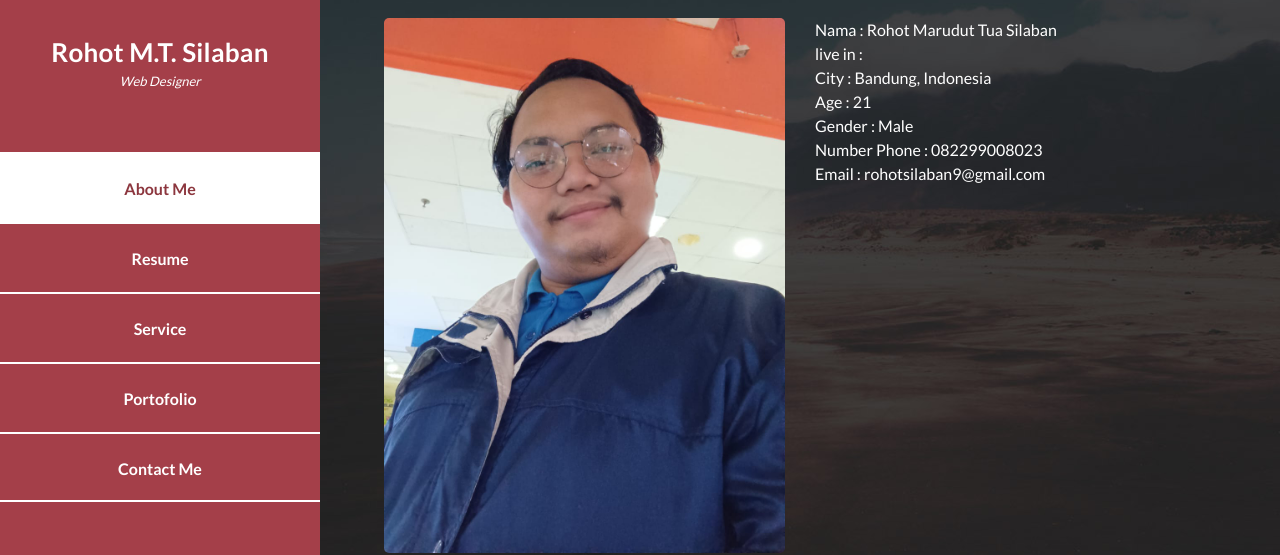
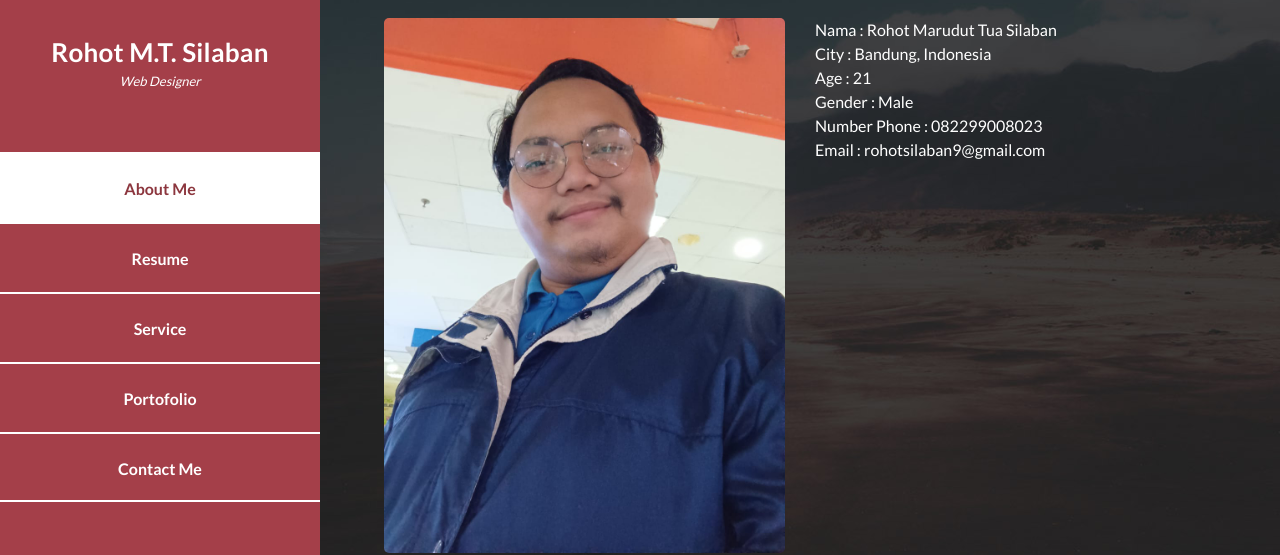
Before and after one commit to RohotSilaban23/CV_rohot, a plain HTML site: page index.html in a window 1280 px wide. Shown: the part 203-758 px from the top of the page. Drawn offline with Linux system fonts and the light colour scheme.

Commit message:
Update index.html

```diff
--- a/index.html
+++ b/index.html
@@ -88,7 +88,6 @@ https://templatemo.com/tm-531-reflux
               <div class="right-text">
                 <ul>
                   <li>Nama          : Rohot Marudut Tua Silaban</li><br>
-                  <li>live in       : </li><br>
                   <li>City          : Bandung, Indonesia</li><br>
                   <li>Age           : 21 </li><br>
                   <li>Gender        : Male</li><br>
```
